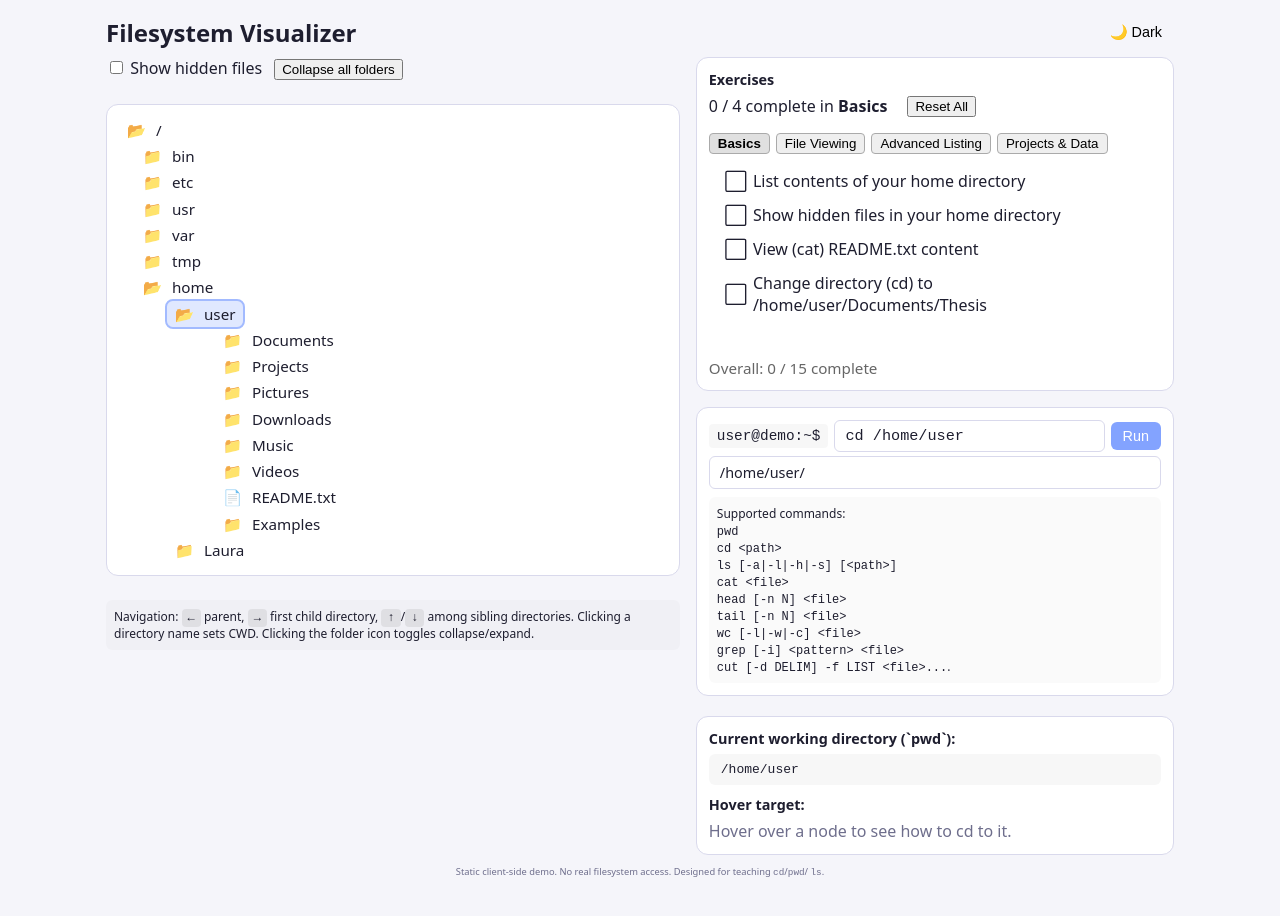
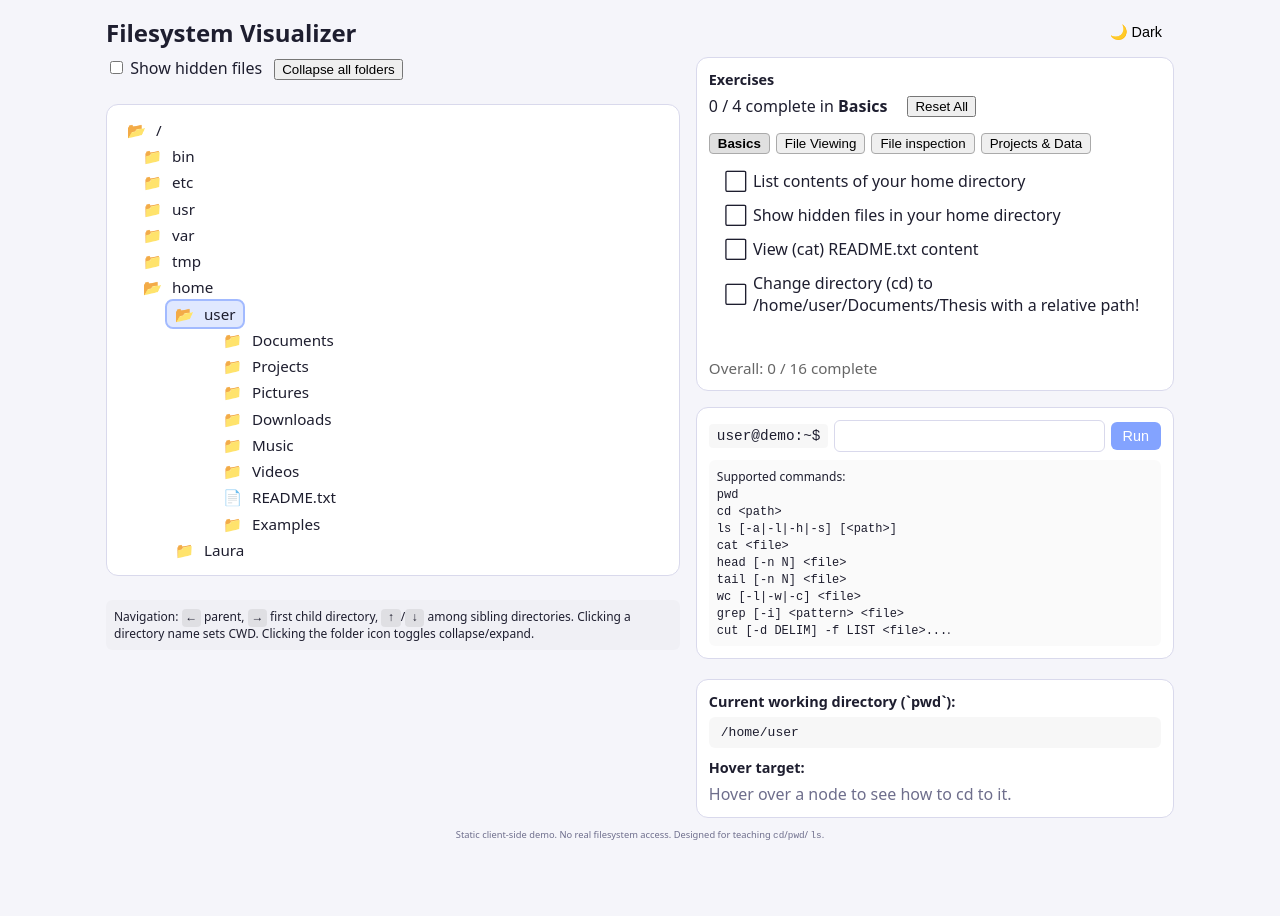
Before and after one commit to lauralwd/linux_simulator, a React (Vite) app: page / in a window 1280 px wide. Shown: the top 916 px of the page. After the commit the page ends 889 px from the top, so only its background shows below. Built offline with nearby package versions, Linux system fonts and the light colour scheme.

Commit message:
work on exercises

```diff
--- a/src/App.tsx
+++ b/src/App.tsx
@@ -187,7 +187,7 @@ const App: React.FC = () => {
 
   const [cwd, setCwdRaw] = useState<string>(normalizePath(HOME));
   const [hovered, setHovered] = useState<string | null>(null);
-  const [input, setInput] = useState<string>(`cd ${HOME}`);
+  const [input, setInput] = useState<string>(``);
   const [error, setError] = useState<string | null>(null);
   const [dark, setDark] = useState<boolean>(() => {
     const stored = localStorage.getItem("theme");
@@ -956,7 +956,16 @@ const App: React.FC = () => {
         { id: "list-home", description: "List contents of your home directory", isComplete: () => lsOutput?.path === "/home/user" && !lsOutput?.showAll },
         { id: "show-hidden-home", description: "Show hidden files in your home directory", isComplete: () => lsOutput?.path === "/home/user" && lsOutput?.showAll },
         { id: "view-readme", description: "View (cat) README.txt content", isComplete: () => (textOutput?.toLowerCase().includes("filesystem visualizer") ?? false) },
-        { id: "cd-thesis", description: "Change directory (cd) to /home/user/Documents/Thesis", isComplete: () => normalizePath(cwd) === "/home/user/Documents/Thesis" },
+        { id: "cd-thesis", description: "Change directory (cd) to /home/user/Documents/Thesis with a relative path!", isComplete: () => {
+          if (normalizePath(cwd) !== "/home/user/Documents/Thesis") return false;
+          if (!lastCommand) return false;
+          const parts = lastCommand.trim().split(/\s+/);
+          if (parts[0] !== "cd") return false;
+          const arg = parts.slice(1).join(" ");
+          if (!arg) return false;
+          if (arg.startsWith("/") || arg.startsWith("~")) return false; // must be relative
+          return true;
+        } },
       ]
     },
     {
@@ -964,15 +973,6 @@ const App: React.FC = () => {
       missions: [
         { id: "head-chapter1", description: "Show first 5 lines of chapter1.md", isComplete: () => textOutput?.includes("# Chapter 1: Introduction") ?? false },
         { id: "tail-chapter2", description: "Show last lines of chapter2.md", isComplete: () => (textOutput?.includes("1. Data collection") && textOutput?.includes("2. Analysis")) ?? false },
-        { id: "find-example-fasta", description: "Navigate the home folder to find example.fasta", isComplete: () => normalizePath(cwd) === "/home/user/Documents/Research" },
-        { id: "count-fasta-seqs", description: "Count sequences in example.fasta (Use grep '^>' to find fasta headers)", isComplete: () => textOutput?.trim().startsWith("3") ?? false },
-      ]
-    },
-    {
-      groupName: "Advanced Listing",
-      missions: [
-        { id: "thesis-sizes", description: "List items in Thesis directory with human-readable sizes and block counts using ls -lhs", isComplete: () => lsOutput?.path === "/home/user/Documents/Thesis" && lsOutput?.long && lsOutput?.human && lsOutput?.blocks },
-        { id: "sample-id-condition", description: "Extract sample IDs and conditions from sample metadata in Laura's Research folder", isComplete: () => (textOutput?.includes("sample_id") && textOutput?.includes("control")) ?? false },
         { id: "search-filesystem", description: "Search for the word 'filesystem' in README.txt", isComplete: () => {
           if (!textOutput) return false;
           if (!lastCommand) return false;
@@ -984,15 +984,101 @@ const App: React.FC = () => {
           if (!cmd.includes("readme")) return false;
           return true;
         } },
+        { id: "find-example-fasta", description: "Browse the home folder via command line to find example.fasta", isComplete: () => normalizePath(cwd) === "/home/user/Documents/Research" },
+      ]
+    },
+    {
+      groupName: "File inspection",
+      missions: [
+        { id: "count-fasta-seqs", description: "Count sequences in example.fasta (Use grep '^>' to find fasta headers)", isComplete: () => textOutput?.trim().startsWith("3") ?? false },
+        { id: "thesis-sizes", description: "List items in Thesis directory with human-readable sizes and block counts using ls -lhs", isComplete: () => lsOutput?.path === "/home/user/Documents/Thesis" && lsOutput?.long && lsOutput?.human && lsOutput?.blocks },
+        {
+          id: "sample-id-condition",
+          description: "Extract sample IDs and conditions from sample metadata in Laura's Research folder using cut -f1,2",
+          isComplete: () => {
+            if (!textOutput) return false;
+            if (!lastCommand) return false;
+            // must have used cut
+            const parts = lastCommand.trim().split(/\s+/);
+            if (parts[0] !== "cut") return false;
+            // find fields argument for -f1,2 or -f 1,2
+            let fieldsArg: string | null = null;
+            for (let i = 1; i < parts.length; i++) {
+              if (parts[i].startsWith("-f")) {
+                if (parts[i] === "-f") {
+                  if (parts[i + 1]) fieldsArg = parts[i + 1];
+                } else {
+                  fieldsArg = parts[i].slice(2);
+                }
+              }
+            }
+            if (fieldsArg !== "1,2") return false;
+            // check output has header and at least one data line
+            const lines = textOutput.trim().split(/\n/);
+            if (lines.length < 2) return false;
+            const header = lines[0];
+            if (!(header.includes("sample_id") && header.includes("condition"))) return false;
+            // verify at least one sample line with expected pattern (e.g., s1 control)
+            if (!lines.some((line) => line.startsWith("s1") && line.includes("control"))) return false;
+            return true;
+          }
+        },
       ]
     },
     {
       groupName: "Projects & Data",
       missions: [
-        { id: "find-index-in-webapp", description: "List contents of webapp project and filter for 'index'", isComplete: () => textOutput?.includes("index.html") ?? false },
-        { id: "show-grocery", description: "Display the grocery list", isComplete: () => textOutput?.includes("Milk") ?? false },
         { id: "count-expenses", description: "Count number of expense entries (excluding header) in expenses.csv", isComplete: () => { const t = textOutput?.trim(); if (!t) return false; return t.split(/\s+/)[0] === "4"; } },
-        { id: "find-analysis-project", description: "Find the analysis project by listing Projects and filtering for 'analysis'", isComplete: () => textOutput?.toLowerCase().includes("analysis") ?? false }
+                {
+          id: "count-pipeline-errors",
+          description: "Count number of errors in pipeline.log using grep and wc",
+          isComplete: () => {
+            if (!textOutput) return false;
+            if (!lastCommand) return false;
+            const lc = lastCommand.toLowerCase();
+            if (!lc.includes("grep") || !lc.includes("error") || !lc.includes("pipeline.log")) return false;
+            const usedCount = lc.includes("-c") || lc.includes("| wc -l");
+            if (!usedCount) return false;
+            const out = textOutput.trim();
+            return /^\d+$/.test(out);
+          }
+        },
+        {
+          id: "last-warnings-pipeline",
+          description: "Show last 5 warnings from pipeline.log",
+          isComplete: () => {
+            if (!textOutput) return false;
+            if (!lastCommand) return false;
+            const lc = lastCommand.toLowerCase();
+            if (!lc.includes("grep") || !lc.includes("warning") || !lc.includes("pipeline.log")) return false;
+            if (!lc.includes("tail")) return false;
+            return textOutput.toLowerCase().includes("warning");
+          }
+        },
+        {
+          id: "find-kinase-genes",
+          description: "Find genes annotated with 'kinase' in gene_annotations.tsv",
+          isComplete: () => {
+            if (!textOutput) return false;
+            if (!lastCommand) return false;
+            const lc = lastCommand.toLowerCase();
+            if (!lc.includes("grep") || !lc.includes("kinase") || !lc.includes("gene_annotations.tsv")) return false;
+            return /geneA|geneC|geneE/.test(textOutput);
+          }
+        },
+        {
+          id: "count-html-webapp",
+          description: "Count .html files in webapp project",
+          isComplete: () => {
+            if (!textOutput) return false;
+            if (!lastCommand) return false;
+            const out = textOutput.trim();
+            if (!/^\d+$/.test(out)) return false;
+            const lc = lastCommand.toLowerCase();
+            if (!lc.includes(".html")) return false;
+            return true;
+          }
+        }
       ]
     }
   ], [lsOutput, textOutput, cwd, lastCommand, normalizePath]);
--- a/src/fs.ts
+++ b/src/fs.ts
@@ -278,7 +278,19 @@ s4	treated	2`
                   type: "dir",
                   children: [
                     { name: "pipeline.sh", type: "file" },
-                    { name: "README.md", type: "file" }
+                    { name: "README.md", type: "file" },
+                    {
+                      name: "pipeline.log",
+                      type: "file",
+                      content: `[2025-07-20 10:00:00] INFO Starting pipeline
+[2025-07-20 10:01:00] WARNING Low memory
+[2025-07-20 10:02:00] ERROR Failed to fetch reference genome
+[2025-07-20 10:03:00] INFO Retrying download
+[2025-07-20 10:04:00] WARNING Network latency detected
+[2025-07-20 10:05:00] ERROR Download failed again
+[2025-07-20 10:06:00] INFO Pipeline aborted
+`
+                    }
                   ]
                 },
                 {
```
Lines whose indentation alone changed are shown as unchanged.
